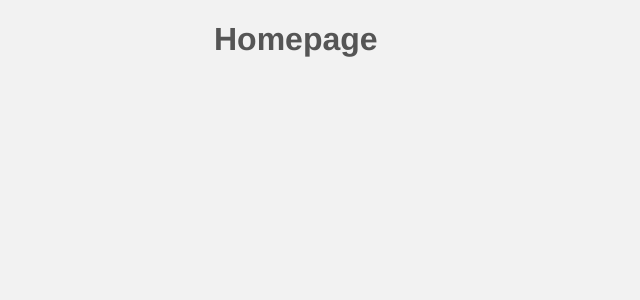
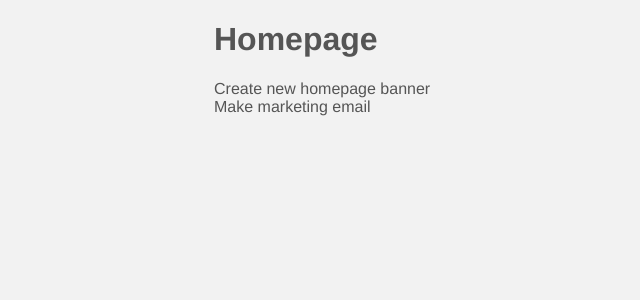
Before and after one commit to SeadSilajdzic/project-planner-vue, a Vue app: page / in a window 1280 px wide. Shown: the top 300 px of the page, without its empty margins (126-766 px from the left). Built offline with nearby package versions, Linux system fonts and the light colour scheme; data requests are answered from the project's data file.

Commit message:
fetch data

```diff
--- a/src/router/index.js
+++ b/src/router/index.js
@@ -1,11 +1,11 @@
 import {createRouter, createWebHistory} from 'vue-router'
-import HomeView from '../views/Home.vue'
+import Home from '../views/Home.vue'
 
 const routes = [
     {
         path: '/',
         name: 'home',
-        component: HomeView
+        component: Home
     },
 ]
 
--- a/src/views/Home.vue
+++ b/src/views/Home.vue
@@ -1,12 +1,28 @@
 <template>
     <div class="home">
         <h1>Homepage</h1>
+        <div v-if="projects.length">
+            <div v-for="project in projects" :key="project.id">
+                {{ project.title }}
+            </div>
+        </div>
     </div>
 </template>
 
 <script>
 export default {
-    name: 'HomeView',
-    components: {}
+    name: 'Home',
+    components: {},
+    data() {
+        return {
+            projects: []
+        }
+    },
+    mounted() {
+        fetch("http://localhost:3000/projects")
+            .then(response => response.json())
+            .then(response => this.projects = response)
+            .catch(error => console.log(error));
+    }
 }
 </script>
```
